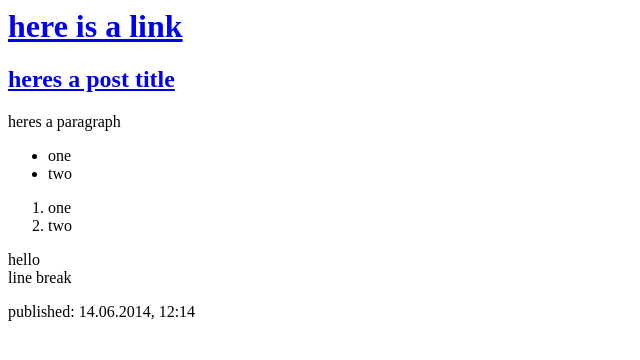
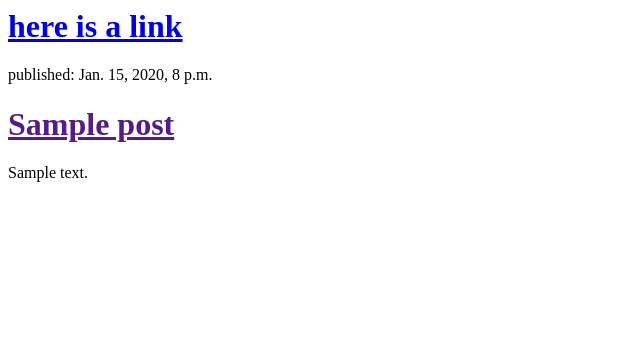
Before and after one commit to pipsdesign/my-first-blog, a Django app: template blog/templates/blog/post_list.html in a window 1280 px wide. Shown: the top 360 px of the page, without its empty margins (0-640 px from the left). Run offline with Django 3.2, Linux system fonts and the light colour scheme; the template is opened without the code that fills it: values that come from a table or form of the project are taken from there, others are empty; tables that the repository leaves empty hold one stand-in row (values such as "Sample post").

Commit message:
Modified templates to display posts from database.

```diff
--- a/blog/templates/blog/post_list.html
+++ b/blog/templates/blog/post_list.html
@@ -9,19 +9,13 @@
 
 	</div>
 	<div>
-		<h2><a href="http://google.com">heres a post title</a></h2>
-		<p>heres a paragraph</p>
-		<ul>
-			<li>one</li>
-			<li> two</li>
-		</ul>
-		<ol>
-			<li>one</li>
-			<li>two</li>
-		</ol>
-		<p>hello<br>
-		line break</p>
-		<p>published: 14.06.2014, 12:14</p>
+	{% for post in posts %}
+    <div>
+        <p>published: {{ post.published_date }}</p>
+        <h1><a href="">{{ post.title }}</a></h1>
+        <p>{{ post.text|linebreaksbr }}</p>
+    </div>
+{% endfor %}
 	</div>
 
 
--- a/blog/views.py
+++ b/blog/views.py
@@ -1,5 +1,7 @@
 from django.shortcuts import render
+from django.utils import timezone
+from .models import Post
 
-# Create your views here.
 def post_list(request):
-    return render(request, 'blog/post_list.html', {})
+    posts = Post.objects.filter(published_date__lte=timezone.now()).order_by('published_date')
+    return render(request, 'blog/post_list.html', {'posts': posts})
```
